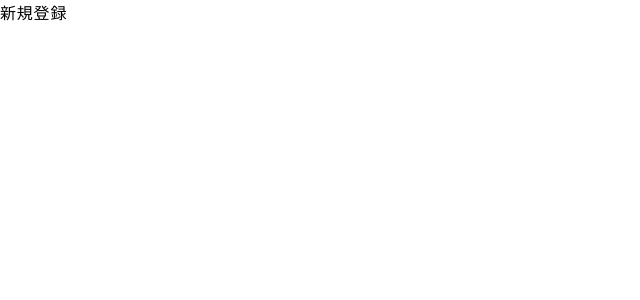
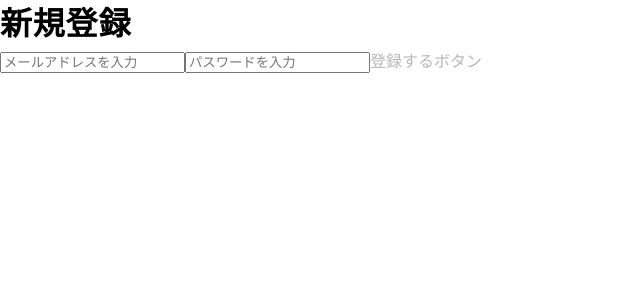
Before and after one commit to team-essence/TAoSK, a React (Create React App) app in the folder frontend/: page /signup in a window 1280 px wide. Shown: the top 300 px of the page, without its empty margins (0-640 px from the left). Built offline with nearby package versions, Linux system fonts and the light colour scheme; no server answers.

Commit message:
feat: Switch the authentication state with firebase auth

```diff
--- a/frontend/package.json
+++ b/frontend/package.json
@@ -11,6 +11,7 @@
     "@types/react": "^17.0.0",
     "@types/react-dom": "^17.0.0",
     "@types/styled-components": "^5.1.15",
+    "firebase": "^9.2.0",
     "react": "^17.0.2",
     "react-dom": "^17.0.2",
     "react-router-dom": "^5.3.0",
--- a/frontend/src/App.tsx
+++ b/frontend/src/App.tsx
@@ -1,18 +1,21 @@
 import React, { FC } from 'react';
 import { BrowserRouter, Route, Switch } from 'react-router-dom';
-import { Signup } from 'pages/auth/Signup';
-import { Signin } from 'pages/auth/Signin';
+import { AuthProvider } from 'context/AuthProvider';
+import { SignUp } from 'pages/auth/SignUp';
+import { SignIn } from 'pages/auth/SignIn';
 import { Dashboard } from 'pages/home/Dashboard';
 
 const App: FC = () => {
   return (
-    <BrowserRouter>
-      <Switch>
-        <Route exact={true} path="/" component={Dashboard} />
-        <Route exact={true} path="/signup" component={Signup} />
-        <Route exact={true} path="/signin" component={Signin} />
-      </Switch>
-    </BrowserRouter>
+    <AuthProvider>
+      <BrowserRouter>
+        <Switch>
+          <Route exact={true} path="/" component={Dashboard} />
+          <Route exact={true} path="/signup" component={SignUp} />
+          <Route exact={true} path="/signin" component={SignIn} />
+        </Switch>
+      </BrowserRouter>
+    </AuthProvider>
   );
 };
 
--- /dev/null
+++ b/frontend/src/consts/regex.ts
@@ -0,0 +1,6 @@
+export const regexEmail =
+  /^[A-Za-z0-9]{1}[A-Za-z0-9_.-]*@{1}[A-Za-z0-9_.-]{1,50}\.[A-Za-z0-9]{2,20}$/;
+
+export const regexPassword = /^([a-zA-Z0-9]{6,50})$/;
+
+// export const regexName = /^.{1,50}$/;
--- /dev/null
+++ b/frontend/src/context/AuthProvider.tsx
@@ -0,0 +1,47 @@
+import React, {
+  FC,
+  createContext,
+  useState,
+  useContext,
+  useEffect,
+} from 'react';
+import { auth } from 'utils/lib/firebase/firebaseInitial';
+import { onAuthStateChanged } from 'firebase/auth';
+
+// import { Loading } from 'components/loading/Loading';
+const AuthContext = createContext<any>('');
+
+export const useAuthContext = () => {
+  return useContext(AuthContext);
+};
+
+export const AuthProvider: FC = ({ children }) => {
+  const [loading, setLoading] = useState(true);
+  const [user, setUser] = useState<any>('');
+  const value = { user, loading };
+
+  useEffect(() => {
+    const unsubscribed = onAuthStateChanged(auth, (user) => {
+      setUser(user);
+      setLoading(false);
+    });
+
+    return () => {
+      unsubscribed();
+    };
+  }, []);
+
+  if (loading) {
+    return (
+      <div>
+        <p>ローディング中</p>
+      </div>
+    );
+  } else {
+    return (
+      <AuthContext.Provider value={value}>
+        {!loading && children}
+      </AuthContext.Provider>
+    );
+  }
+};
--- /dev/null
+++ b/frontend/src/env/dotEnv.ts
@@ -0,0 +1,15 @@
+export default class DotEnv {
+  /**
+   * firebase config
+   */
+  public getFirebaseConfig = () => {
+    return {
+      apiKey: process.env.REACT_APP_FIREBASE_API_KEY as string,
+      authDomain: process.env.REACT_APP_FIREBASE_AUTH_DOMAIN as string,
+      projectId: process.env.REACT_APP_FIREBASE_PROJECT_ID as string,
+      appId: process.env.REACT_APP_FIREBASE_APP_ID as string,
+    };
+  };
+}
+
+export const env = new DotEnv();
--- /dev/null
+++ b/frontend/src/hooks/useInput.ts
@@ -0,0 +1,12 @@
+import { useState } from 'react';
+
+export type UseInputResult = {
+  value: string;
+  onChange: (e: any) => void;
+};
+
+export const useInput = (initialValue: string): UseInputResult => {
+  const [value, setValue] = useState<string>(initialValue);
+
+  return { value, onChange: (e) => setValue(e.target.value) };
+};
--- a/frontend/src/pages/auth/Signin.tsx
+++ b/frontend/src/pages/auth/Signin.tsx
@@ -1,6 +1,6 @@
 import React, { FC } from 'react';
 
-export const Signin: FC = () => {
+export const SignIn: FC = () => {
   return (
     <div>
       <p>ログイン</p>
--- a/frontend/src/pages/auth/Signup.tsx
+++ b/frontend/src/pages/auth/Signup.tsx
@@ -1,9 +1,41 @@
-import React, { FC } from 'react';
+import React, { FC, useState, useEffect } from 'react';
+import { Redirect } from 'react-router-dom';
+import { regexEmail, regexPassword } from 'consts/regex';
+import { firebaseAuth } from 'utils/lib/firebase/firebaseAuth';
+import { useInput } from 'hooks/useInput';
+import { useAuthContext } from 'context/AuthProvider';
 
-export const Signup: FC = () => {
-  return (
-    <div>
-      <p>新規登録</p>
-    </div>
-  );
+export const SignUp: FC = () => {
+  const { user } = useAuthContext();
+  const [isDisabled, setIsDisabled] = useState<boolean>(true);
+  const email = useInput('');
+  const password = useInput('');
+
+  useEffect(() => {
+    if (regexEmail.test(email.value) && regexPassword.test(password.value))
+      return setIsDisabled(false);
+    setIsDisabled(true);
+  }, [email.value, password.value]);
+
+  if (user) {
+    return <Redirect to="/" />;
+  } else {
+    return (
+      <div>
+        <h1>新規登録</h1>
+        <input type="text" placeholder="メールアドレスを入力" {...email} />
+        <input
+          type="password"
+          placeholder="パスワードを入力"
+          {...password}
+          minLength={6}
+        />
+        <button
+          disabled={isDisabled}
+          onClick={() => firebaseAuth.createUser(email.value, password.value)}>
+          登録するボタン
+        </button>
+      </div>
+    );
+  }
 };
--- a/frontend/src/pages/home/Dashboard.tsx
+++ b/frontend/src/pages/home/Dashboard.tsx
@@ -1,9 +1,17 @@
 import React, { FC } from 'react';
+import { Redirect } from 'react-router-dom';
+import { useAuthContext } from 'context/AuthProvider';
 
 export const Dashboard: FC = () => {
-  return (
-    <div>
-      <p>プロジェクト一覧とか通知とかマイページとか</p>
-    </div>
-  );
+  const { user } = useAuthContext();
+
+  if (!user) {
+    return <Redirect to="/signup" />;
+  } else {
+    return (
+      <div>
+        <p>プロジェクト一覧とか通知とかマイページとか</p>
+      </div>
+    );
+  }
 };
--- /dev/null
+++ b/frontend/src/utils/lib/firebase/firebaseAuth.ts
@@ -0,0 +1,29 @@
+import { auth } from 'utils/lib/firebase/firebaseInitial';
+import {
+  createUserWithEmailAndPassword,
+  signInWithEmailAndPassword,
+  signOut,
+} from 'firebase/auth';
+
+export const firebaseAuth = {
+  /**
+   * create user
+   * @param {string} email [メールアドレス]
+   * @param {string} password [パスワード]
+   */
+  createUser: (email: string, password: string) => {
+    return createUserWithEmailAndPassword(auth, email, password);
+  },
+  /**
+   * sign in user
+   * @param {string} email [メールアドレス]
+   * @param {string} password [パスワード]
+   */
+  signnUser: (email: string, password: string) => {
+    return signInWithEmailAndPassword(auth, email, password);
+  },
+  // ログアウト
+  signOut: () => {
+    signOut(auth);
+  },
+} as const;
--- /dev/null
+++ b/frontend/src/utils/lib/firebase/firebaseInitial.ts
@@ -0,0 +1,13 @@
+import firebase from 'firebase/compat/app';
+import { getAuth } from 'firebase/auth';
+import 'firebase/functions';
+import 'firebase/storage';
+import { env } from 'env/dotEnv';
+
+const firebaseApp = !firebase.apps.length
+  ? firebase.initializeApp(env.getFirebaseConfig())
+  : firebase.app();
+
+firebaseApp;
+
+export const auth = getAuth();
```
Also changed, not shown: 2 other files (tests, documents, lock files or other folders).
